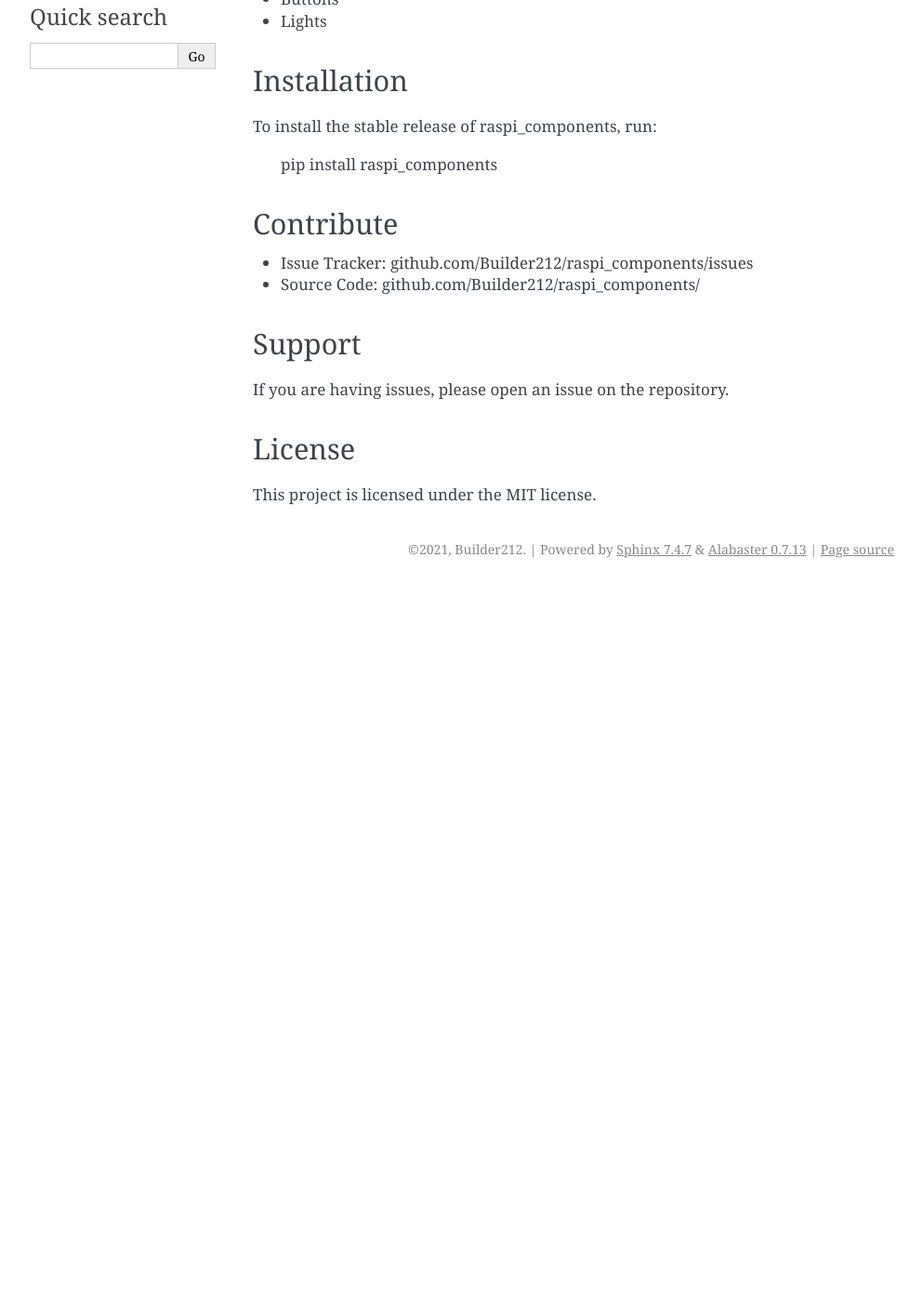
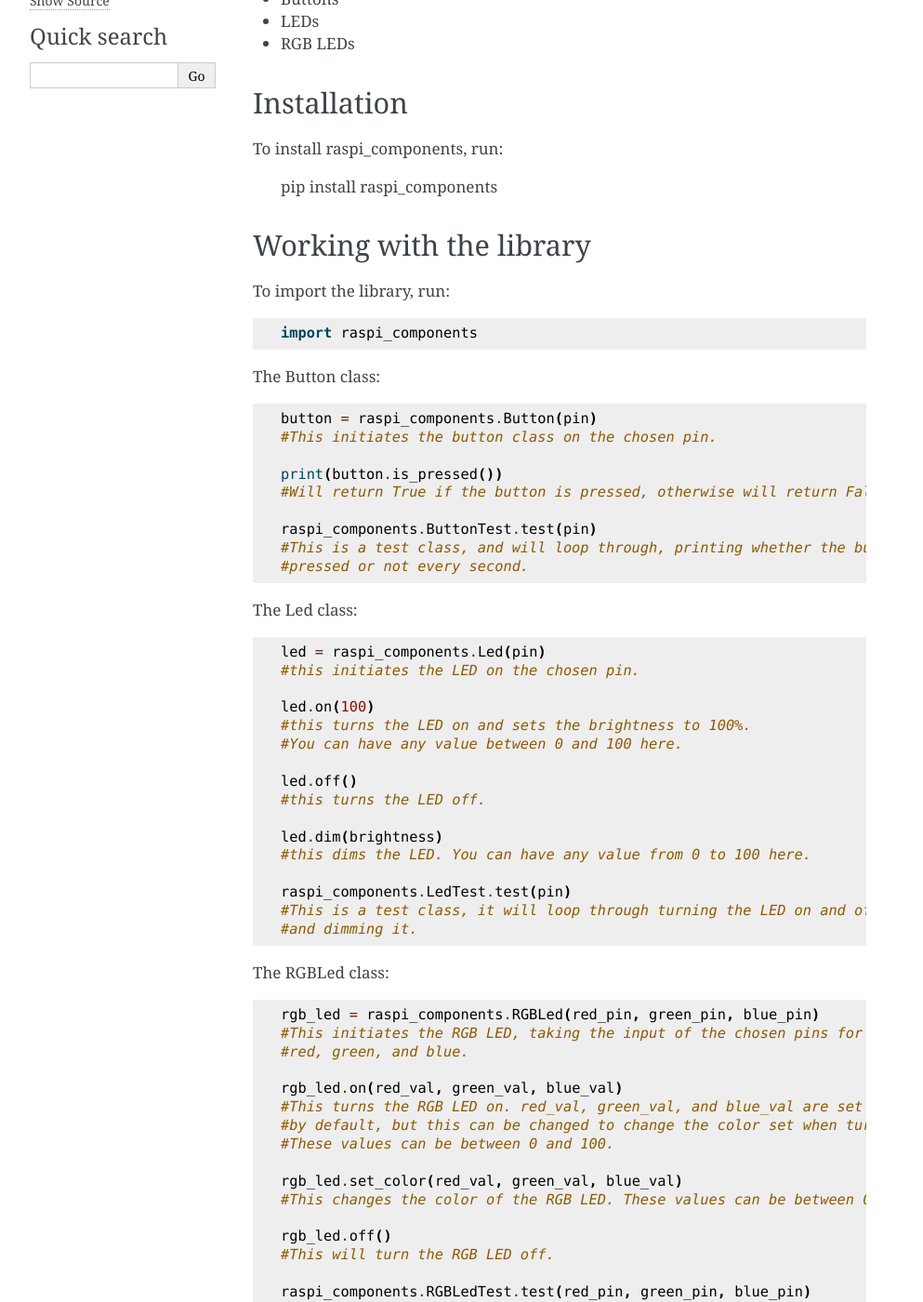
Before and after one commit to Builder212/raspi_components, a Sphinx documentation site: the page built from docs/index.rst, in a window 1280 px wide and 1400 px high, scrolled down 349 px. Shown: the whole window at 93% size, without its empty margins (148-1141 px from the left). Built offline with Sphinx 7.4.7, drawn with Linux system fonts in a browser that asks for light colours; before the commit the page ends 979 px from its top, so only the background shows below that; some of the changed text lies outside the part shown.

Commit message:
Updated the documentation.

```diff
--- a/docs/conf.py
+++ b/docs/conf.py
@@ -22,7 +22,7 @@ copyright = '2021, Builder212'
 author = 'Builder212'
 
 # The full version, including alpha/beta/rc tags
-release = '1.0.0'
+release = '1.0.9'
 
 
 # -- General configuration ---------------------------------------------------
--- a/docs/index.rst
+++ b/docs/index.rst
@@ -1,8 +1,9 @@
-Welcome to raspi_components documentation!
-============================================
+==============================================
+Welcome to **raspi_components** documentation!
+==============================================
 
-Raspi_components is designed to ease the process of working with
-different components connected to the raspberry pi via the gpio.
+This python library is designed to ease the process of working with
+different components connected to the raspberry pi via its gpio.
 
 Features
 --------
@@ -10,25 +11,94 @@ Features
 This library can work with components such as:
 
 - Buttons
-- Lights
+- LEDs
+- RGB LEDs
 
 Installation
 ------------
 
-To install the stable release of raspi_components, run:
+To install raspi_components, run:
 
     pip install raspi_components
+
+Working with the library
+------------------------
+To import the library, run:
+
+.. code-block:: python
+
+    import raspi_components
+
+The Button class:
+
+.. code-block:: python
+
+    button = raspi_components.Button(pin)
+    #This initiates the button class on the chosen pin.
+
+    print(button.is_pressed())
+    #Will return True if the button is pressed, otherwise will return False.
+
+    raspi_components.ButtonTest.test(pin)
+    #This is a test class, and will loop through, printing whether the button is
+    #pressed or not every second.
+
+The Led class:
+
+.. code-block:: python
+
+    led = raspi_components.Led(pin)
+    #this initiates the LED on the chosen pin.
+
+    led.on(100)
+    #this turns the LED on and sets the brightness to 100%.
+    #You can have any value between 0 and 100 here.
+
+    led.off()
+    #this turns the LED off.
+
+    led.dim(brightness)
+    #this dims the LED. You can have any value from 0 to 100 here.
+
+    raspi_components.LedTest.test(pin)
+    #This is a test class, it will loop through turning the LED on and off,
+    #and dimming it.
+
+The RGBLed class:
+
+.. code-block:: python
+
+    rgb_led = raspi_components.RGBLed(red_pin, green_pin, blue_pin)
+    #This initiates the RGB LED, taking the input of the chosen pins for
+    #red, green, and blue.
+
+    rgb_led.on(red_val, green_val, blue_val)
+    #This turns the RGB LED on. red_val, green_val, and blue_val are set to 0
+    #by default, but this can be changed to change the color set when turned on.
+    #These values can be between 0 and 100.
+
+    rgb_led.set_color(red_val, green_val, blue_val)
+    #This changes the color of the RGB LED. These values can be between 0 and 100.
+
+    rgb_led.off()
+    #This will turn the RGB LED off.
+
+    raspi_components.RGBLedTest.test(red_pin, green_pin, blue_pin)
+    #This is a test class, it will turn the RGB LED on and off, and randomly assign
+    #it a color.
+
 
 Contribute
 ----------
 
-- Issue Tracker: github.com/Builder212/raspi_components/issues
-- Source Code: github.com/Builder212/raspi_components/
+- `Issue Tracker <https://github.com/Builder212/raspi_components/issues>`_
+- `Source Code <https://github.com/Builder212/raspi_components/>`_
 
 Support
 -------
 
-If you are having issues, please open an issue on the repository.
+If you are having issues, or would like to request a feature,
+please open an issue on the repository.
 
 License
 -------
```
Also changed, not shown: 9 other files.
